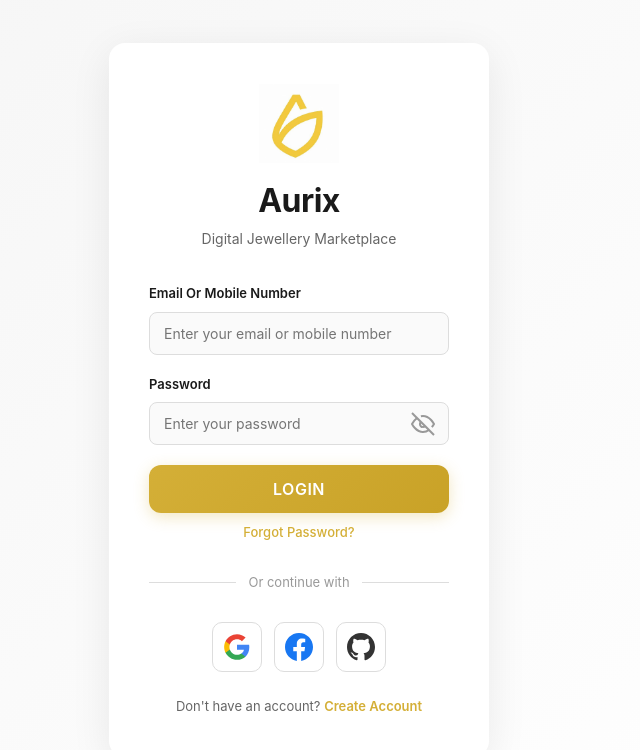
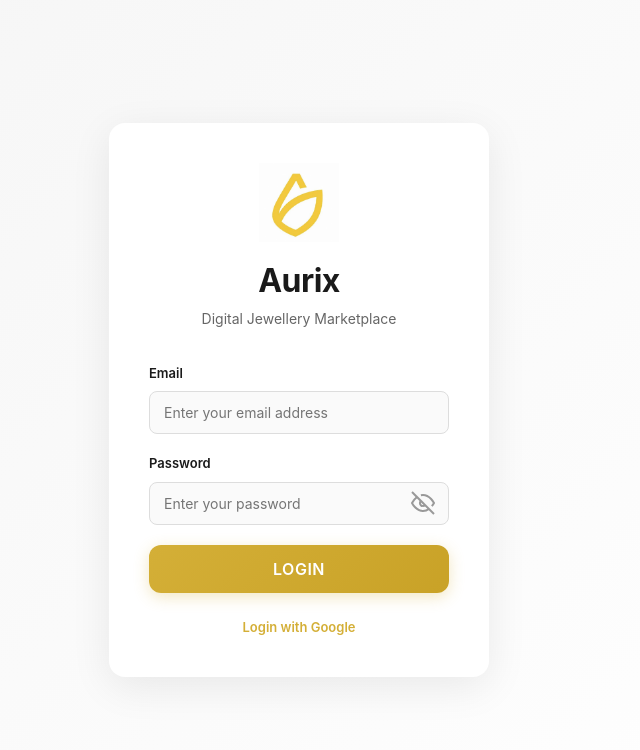
Before and after one commit to SumaiyaMunas123/aurix-digital-jewellery-platform, a React (Vite) app in the folder admin-panel/login-page/: page / in a window 1280 px wide. Shown: the top 750 px of the page, without its empty margins (341-981 px from the left). Built offline with nearby package versions, Linux system fonts and the light colour scheme.

Commit message:
Updated AdminLLogin.jsx

```diff
--- a/admin-panel/login-page/src/AdminLogin.jsx
+++ b/admin-panel/login-page/src/AdminLogin.jsx
@@ -37,10 +37,10 @@ const AdminLogin = ({ onLogin }) => {
                 <form onSubmit={handleSubmit} className="login-form">
                     {/* Email Input */}
                     <div className="form-group">
-                        <label>Email or Mobile Number</label>
+                        <label>Email</label>
                         <input
                             type="text"
-                            placeholder="Enter your email or mobile number"
+                            placeholder="Enter your email address"
                             value={email}
                             onChange={(e) => setEmail(e.target.value)}
                             required
@@ -83,56 +83,11 @@ const AdminLogin = ({ onLogin }) => {
                     <button type="submit" className="login-btn">
                         Login
                     </button>
-
-                    {/* Forgot Password */}
-                    <a href="#" className="forgot-password">Forgot Password?</a>
                 </form>
-
-                {/* Divider */}
-                <div className="divider">
-                    <span>Or continue with</span>
-                </div>
-
-                {/* Social Login */}
-                <div className="social-login">
-                    <button
-                        type="button"
-                        className="social-btn google"
-                        onClick={() => handleSocialLogin("Google")}
-                        title="Login with Google"
-                    >
-                        <svg width="28" height="28" viewBox="0 0 24 24" fill="none" xmlns="http://www.w3.org/2000/svg">
-                            <path d="M22.56 12.25c0-.78-.07-1.53-.2-2.25H12v4.26h5.92c-.26 1.37-1.04 2.53-2.21 3.31v2.77h3.57c2.08-1.92 3.28-4.74 3.28-8.09z" fill="#4285F4"/>
-                            <path d="M12 23c2.97 0 5.46-.98 7.28-2.66l-3.57-2.77c-.98.66-2.23 1.06-3.71 1.06-2.86 0-5.29-1.93-6.16-4.53H2.18v2.84C3.99 20.53 7.7 23 12 23z" fill="#34A853"/>
-                            <path d="M5.84 14.09c-.22-.66-.35-1.36-.35-2.09s.13-1.43.35-2.09V7.07H2.18C1.43 8.55 1 10.22 1 12s.43 3.45 1.18 4.93l2.85-2.22.81-.62z" fill="#FBBC04"/>
-                            <path d="M12 5.38c1.62 0 3.06.56 4.21 1.64l3.15-3.15C17.45 2.09 14.97 1 12 1 7.7 1 3.99 3.47 2.18 7.07l3.66 2.84c.87-2.6 3.3-4.53 6.16-4.53z" fill="#EA4335"/>
-                        </svg>
-                    </button>
-                    <button
-                        type="button"
-                        className="social-btn facebook"
-                        onClick={() => handleSocialLogin("Facebook")}
-                        title="Login with Facebook"
-                    >
-                        <svg width="28" height="28" viewBox="0 0 24 24" fill="#1877F2" xmlns="http://www.w3.org/2000/svg">
-                            <path d="M24 12.073c0-6.627-5.373-12-12-12s-12 5.373-12 12c0 5.99 4.388 10.954 10.125 11.854v-8.385H7.078v-3.47h3.047V9.43c0-3.007 1.792-4.669 4.533-4.669 1.312 0 2.686.235 2.686.235v2.953H15.83c-1.491 0-1.956.925-1.956 1.874v2.25h3.328l-.532 3.47h-2.796v8.385C19.612 23.027 24 18.062 24 12.073z"/>
-                        </svg>
-                    </button>
-                    <button
-                        type="button"
-                        className="social-btn github"
-                        onClick={() => handleSocialLogin("GitHub")}
-                        title="Login with GitHub"
-                    >
-                        <svg width="28" height="28" viewBox="0 0 24 24" fill="#333" xmlns="http://www.w3.org/2000/svg">
-                            <path d="M12 0c-6.626 0-12 5.373-12 12 0 5.302 3.438 9.8 8.207 11.387.599.111.793-.261.793-.577v-2.234c-3.338.726-4.033-1.416-4.033-1.416-.546-1.387-1.333-1.756-1.333-1.756-1.089-.745.083-.729.083-.729 1.205.084 1.839 1.237 1.839 1.237 1.07 1.834 2.807 1.304 3.492.997.107-.775.418-1.305.762-1.604-2.665-.305-5.467-1.334-5.467-5.931 0-1.311.469-2.381 1.236-3.221-.124-.303-.535-1.524.117-3.176 0 0 1.008-.322 3.301 1.23.957-.266 1.983-.399 3.003-.404 1.02.005 2.047.138 3.006.404 2.291-1.552 3.297-1.23 3.297-1.23.653 1.653.242 2.874.118 3.176.77.84 1.235 1.911 1.235 3.221 0 4.609-2.807 5.624-5.479 5.921.43.372.823 1.102.823 2.222v 3.293c0 .319.192.694.801.576 4.765-1.589 8.199-6.086 8.199-11.386 0-6.627-5.373-12-12-12z"/>
-                        </svg>
-                    </button>
-                </div>
 
                 {/* Sign Up Link */}
                 <p className="signup-link">
-                    Don't have an account? <a href="#">Create Account</a>
+                 <a href="#">Login with Google</a>
                 </p>
             </div>
         </div>
```
